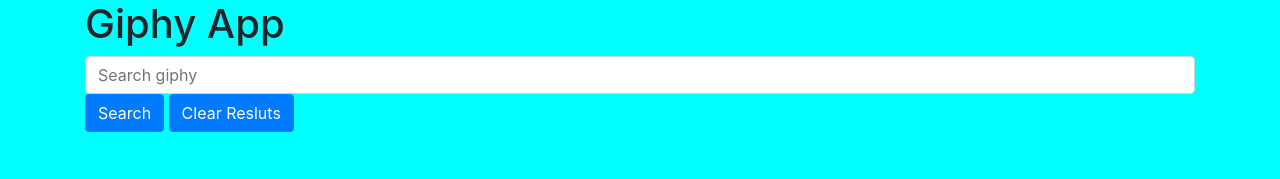
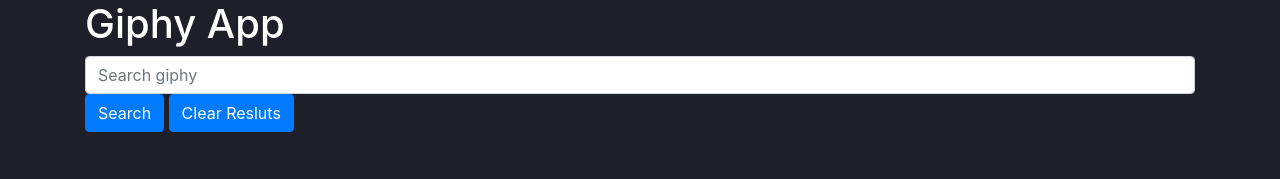
Before and after one commit to Focuscode77/GifTastic, a plain HTML site: page index.html in a window 1280 px wide. Drawn offline with nearby package versions, Linux system fonts and the light colour scheme.

Commit message:
Added css colors

```diff
--- a/assets/css/styles.css
+++ b/assets/css/styles.css
@@ -1,8 +1,13 @@
 body{
 
-    background-color: aqua;
+    background-color: #1E1F28;
 }
 
+h1{
+
+color: #ffff;
+
+}
 
 #clear-results{
 
```
